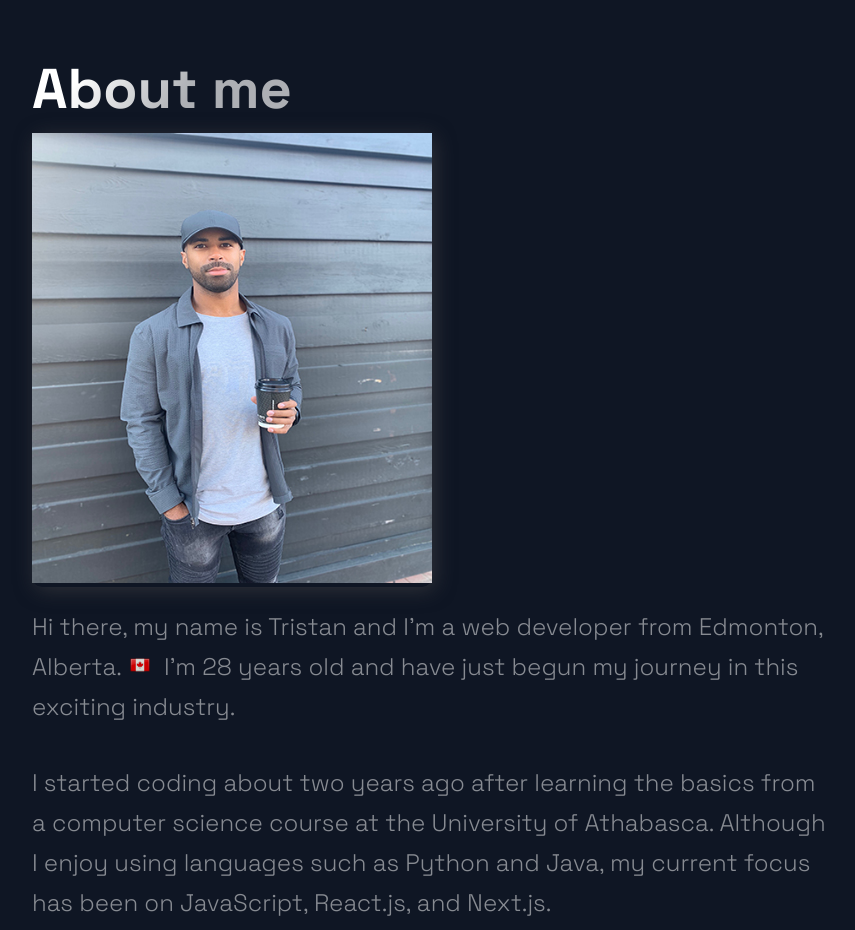
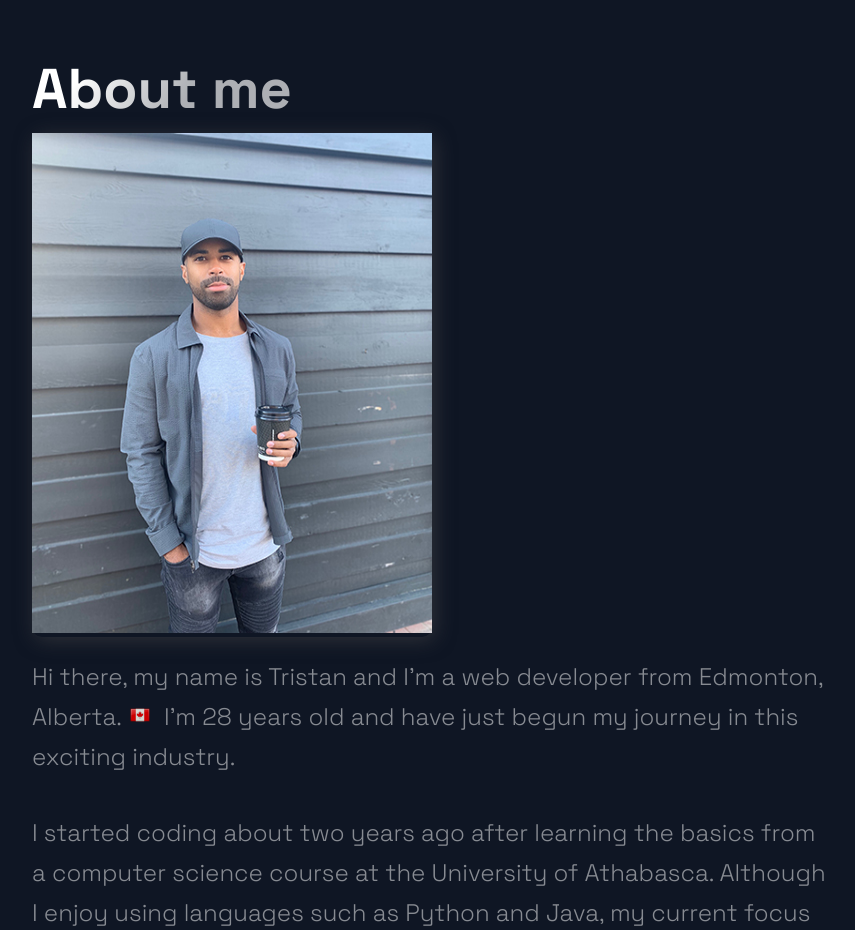
Before and after one commit to IM-Deane/next-js-portfolio, a Next.js app: page / in a window 1280 px wide. Shown: the part 2720-3650 px from the top of the page, without its empty margins (88-943 px from the left). Built offline with nearby package versions, Linux system fonts and the light colour scheme.

Commit message:
Updated content

```diff
--- a/src/components/TimeLine/TimeLine.js
+++ b/src/components/TimeLine/TimeLine.js
@@ -76,7 +76,7 @@ const Timeline = () => {
 			<ProfileCard>
 				<Image
 					width={400}
-					height={450}
+					height={500}
 					src={"/images/portfolio-main-400w.jpg"}
 					alt="Profile photo of Tristan Deane"
 				/>
```
